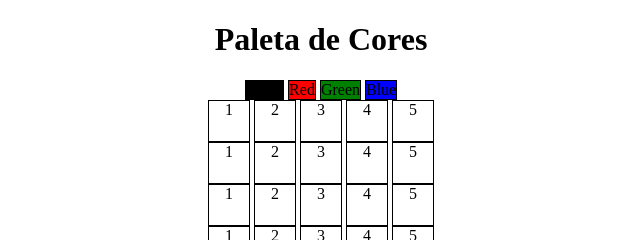
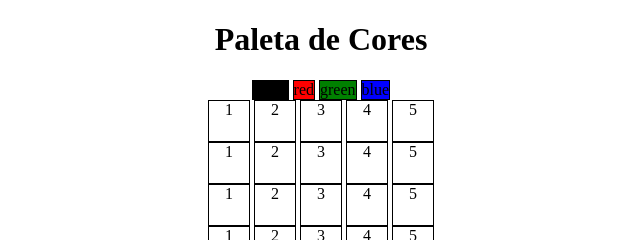
Before and after one commit to lzaghi/pixels-art, a website: page index.html in a window 1280 px wide. Shown: the top 240 px of the page, 319-959 px from the left. Drawn offline with Linux system fonts and the light colour scheme.

Commit message:
requisito 8

```diff
--- a/index.html
+++ b/index.html
@@ -14,13 +14,13 @@
     <h1 id="title" >Paleta de Cores</h1>
 
     <section id="color-palette" >
-      <div class="color selected" > Black </div>
+      <div class="color" > black </div>
 
-      <div class="color" > Red </div>
+      <div class="color" > red </div>
 
-      <div class="color" > Green </div>
+      <div class="color" > green </div>
 
-      <div class="color" > Blue </div>
+      <div class="color" > blue </div>
     </section>
 
     <section id="pixel-board" >
--- a/script.js
+++ b/script.js
@@ -1,3 +1,5 @@
+localStorage.setItem('colorBlack', 'selected')
+
 const botaoPaleta = document.getElementsByClassName('color')
 
 function defineClasse(event) {
@@ -12,3 +14,27 @@ function defineClasse(event) {
 for (let i = 0; i < botaoPaleta.length; i += 1) {
   botaoPaleta[i].addEventListener('click', defineClasse)
 }
+
+const botaoPixel = document.getElementsByClassName('pixel')
+
+function colocaCor(event) {
+  let corSelecionada = document.getElementsByClassName('color selected')[0].innerHTML
+  console.log(corSelecionada);
+  event.target.style.backgroundColor = corSelecionada;
+}
+
+for (let j = 0; j < botaoPixel.length; j += 1) {
+  botaoPixel[j].addEventListener('click', colocaCor)
+}
+
+// let corSelecionada = document.getElementsByClassName('selected')
+// console.log(corSelecionada);
+
+function selectedBlack() {
+  let classeSelected = localStorage.getItem('colorBlack');
+  let paletaPreta = document.getElementsByClassName('color')[0];
+
+  paletaPreta.classList.add(classeSelected)
+}
+
+window.onload = selectedBlack();
--- a/style.css
+++ b/style.css
@@ -7,19 +7,19 @@ body {
   display: inline-block;
 }
 
-.color:nth-child(1) {
+.color:nth-of-type(1) {
   background-color: black;
 }
 
-.color:nth-child(2) {
+.color:nth-of-type(2) {
   background-color: red;
 }
 
-.color:nth-child(3) {
+.color:nth-of-type(3) {
   background-color: green;
 }
 
-.color:nth-child(4) {
+.color:nth-of-type(4) {
   background-color: blue;
 }
 
```
